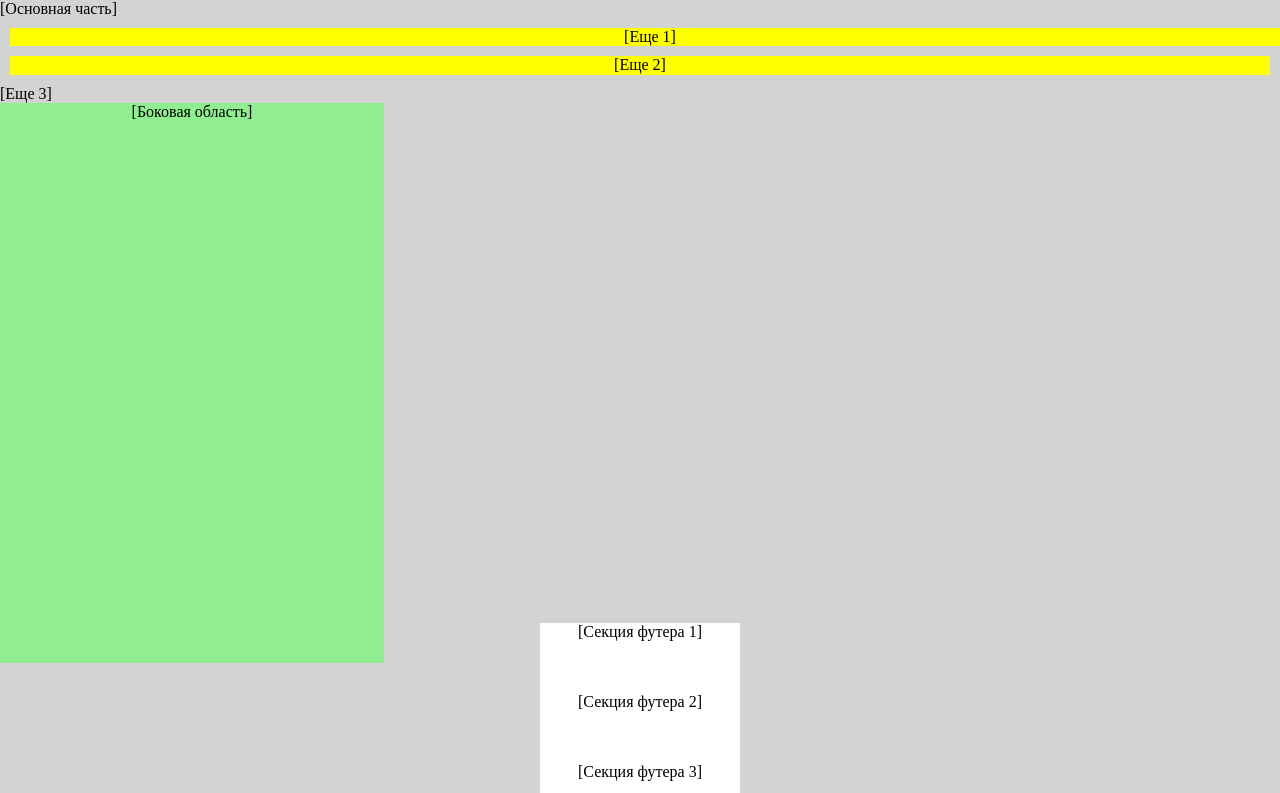
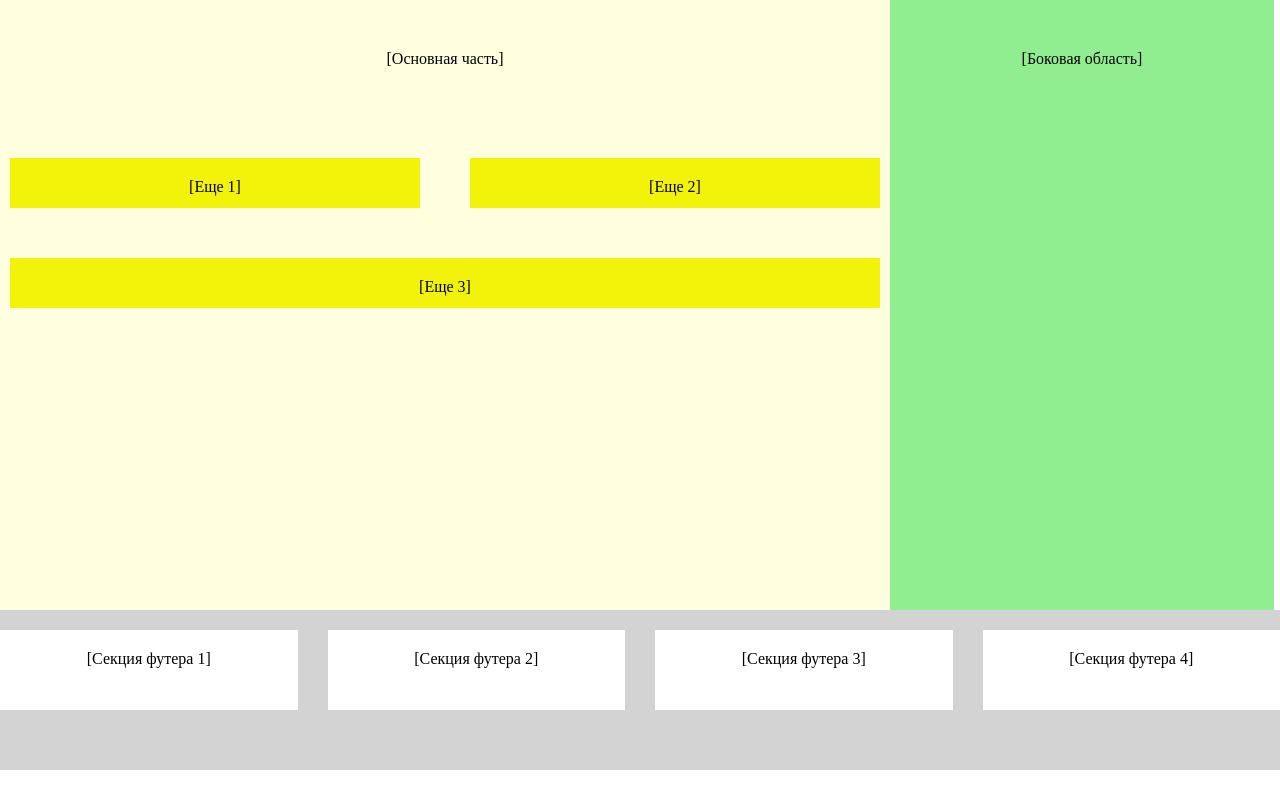
Before and after one commit to Elenamam1504/w6, a plain HTML site: page Grid_1/index.html in a window 1280 px wide. Shown: the part 80-873 px from the top of the page. Drawn offline with Linux system fonts and the light colour scheme.

Commit message:
version 2

```diff
--- a/Grid_1/index.html
+++ b/Grid_1/index.html
@@ -9,7 +9,7 @@
   </head>
   <body>
     <div class="container">
-      <header>
+      <header class="header">
         <h1>[Шапка страницы]</h1>
       </header>
       <main class="main">
@@ -24,10 +24,10 @@
 
       <footer class="footer">
         <div class="grid">
-          <div class="section">[Секция футера 1]</div>
-          <div class="section">[Секция футера 2]</div>
-          <div class="section">[Секция футера 3]</div>
-          <div class="section">[Секция футера 4]</div>
+          <div class="section1">[Секция футера 1]</div>
+          <div class="section2">[Секция футера 2]</div>
+          <div class="section3">[Секция футера 3]</div>
+          <div class="section4">[Секция футера 4]</div>
         </div>
       </footer>
     </div>
--- a/Grid_1/style/style.css
+++ b/Grid_1/style/style.css
@@ -1,93 +1,130 @@
-header {
-    display: flex;
-    justify-content:center;
+
+.container {
+    display: grid;
+    grid-template-columns: 500px 1fr 1fr;
+    grid-template-rows: 80px 1fr 100px 80px;
+    width: 100vw;
+    height: 700px;
+    text-align: center;
+}
+.header {
+    background-color: rgb(211, 211, 211);
+    grid-row: 1/2;
+    grid-column: 1/4;
+    align-items: center;
+    text-align: center;
+    padding-top: 10px;}
+.main {
+    background-color: rgb(255, 255, 224);
+    grid-row: 2/4;
+    grid-column: 1/3;
+    height: 70vh;
+    align-items: center;
+    text-align: center;
+    padding-top: 50px;
+}
+.grid-container {
+    display: grid;
+    grid-template-columns: repeat(4, 1fr);
+    grid-template-rows:20px repeat(2, 70px);
+    gap: 30px;
+    margin-top: 30px;
+    justify-content: center;
+    align-content: center;
+    text-align: center;
 }
 
-.basic {
-    flex: 1;
-    display: flex;
-    flex-direction: row;
-    justify-content: stretch;
-    height: 70vh;
-    align-items:center;
-    flex-wrap:wrap;
-    justify-content:space-around;
+.more1 {
+    background-color: rgb(243, 243, 9);
+    grid-row: 2;
+    grid-column: 1/3;
+    padding-top: 20px;
+    text-align: center;
+    margin: 10px;
 
 }
 
-.part {
+.more2 {
+    background-color: rgb(243, 243, 9);
+    grid-row: 2;
+    grid-column: 3/5;
+    padding-top: 20px;
+    margin: 10px;
     text-align: center;
-    align-self: flex-end;
-    width: 100%;
-    height: 50%;
 }
 
-.more {
-
-    background-color:yellow;
-    align-self: flex-end;
-    height: 15%;
-    flex-grow: 1;
+.more3 {
+    background-color: rgb(243, 243, 9);
+    grid-row: 3;
+    grid-column: 1/5;
+    padding-top: 20px;
     margin: 10px;
     text-align: center;}
 
-.more1 {
 
-    background-color:yellow;
-    align-self: flex-end;
-    width: 100%;
-    height: 15%;
-    margin: 10px;
-    text-align: center;
-
-    }
-
-.more2 {
-
-        background-color:yellow;
-        align-self: flex-end;
-        height: 15%;
-        flex-grow: 1;
-        margin: 10px;
-        text-align: center;}
-
-
-body {
-    display: flex;
-    flex-flow: column;
-    min-height: 100vh;
-    background-color: lightgray;
-
-}
-.content {
-    flex: 1;
-    background-color: lightyellow;
-
-}
-aside {
+.sidebar {
     width: 30vw;
     height: 70vh;
     background-color: lightgreen;
+    justify-content: end;
+    text-align: center;
+    align-items: center;
+    padding-top: 50px;
+
+}
+
+.footer {
+    grid-row: 3/4;
+    grid-column: 1/4;
+    height: 20vh;
+    align-items: center;
+    background-color: rgb(211, 211, 211);
+
+
+}
+.grid {
+    display: grid;
+    grid-template-columns: repeat(4, 1fr);
+    grid-template-rows:80px repeat(2, 70px) ;
+    gap: 30px;
+    margin-top: 20px;
+    justify-content: center;
+    align-content: center;
     text-align: center;
 }
+.section1 {
 
-footer {
-    display: flex;
-    justify-content:space-around;
-    align-items: center;
-    height: 20vh;
-    padding: 20px;
+    grid-row: 1;
+    grid-column: 1/2;
+    text-align: center;
+    background-color: rgb(255, 255, 255);
+    padding-top: 20px;
+    }
 
-}
-.section {
-    background-color: white;
-    height: 70px;
-    width: 200px;
+.section2 {
+
+    grid-row: 1;
+    grid-column: 2/3;
     text-align: center;
-}
+    background-color: rgb(255, 255, 255);
+    padding-top: 20px;
+    }
 
+.section3 {
 
-.mainaside {
-    display:flex;
+    grid-row: 1;
+    grid-column: 3/4;
+    text-align: center;
+    background-color: rgb(255, 255, 255);
+    padding-top: 20px;
+    }
 
-}
+.section4 {
+
+    grid-row: 1;
+    grid-column: 4/5;
+    text-align: center;
+    background-color: rgb(255, 255, 255);
+    padding-top: 20px;
+
+    }
```
